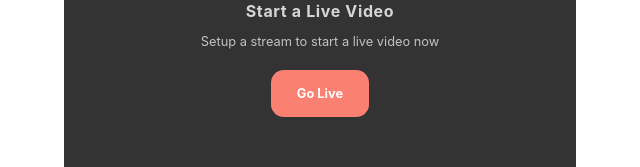
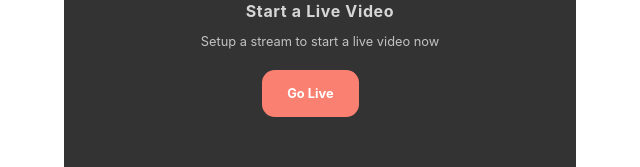
Before and after one commit to baljindersidhu/dribble-projects, a Svelte app in the folder swayger/: page / in a window 1280 px wide. Shown: the part 444-611 px from the top of the page, without its empty margins (0-640 px from the left). Built offline with nearby package versions, Linux system fonts and the light colour scheme.

Commit message:
updated alignment of go live button

```diff
--- a/swayger/src/GoLive.svelte
+++ b/swayger/src/GoLive.svelte
@@ -97,6 +97,7 @@
         font-size: 1vmax;
         padding: 2vh 2vw;
         margin-top: 1vh;
+        margin-left: -1.5vw;
         border-radius: 1vmax;
         animation: fade-in 0.5s ease-in-out;
         animation-delay: 1s;
```
